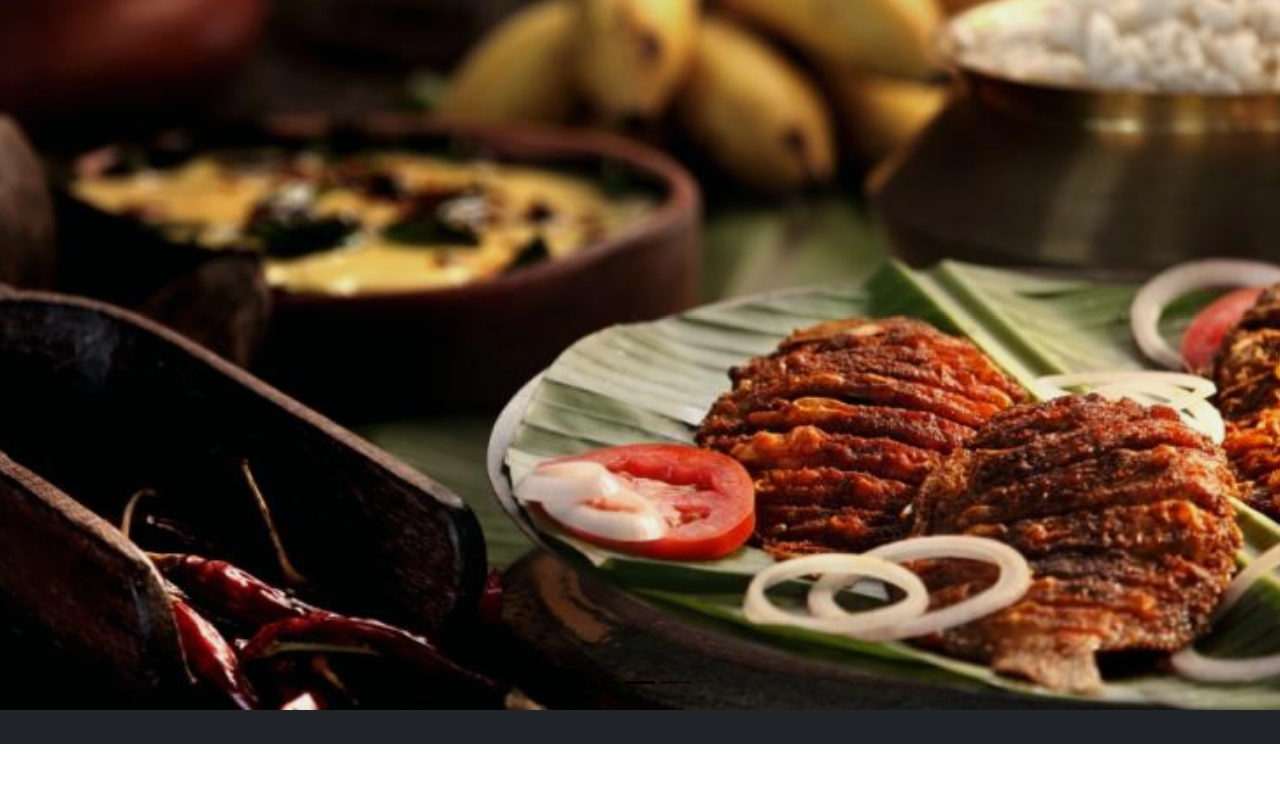
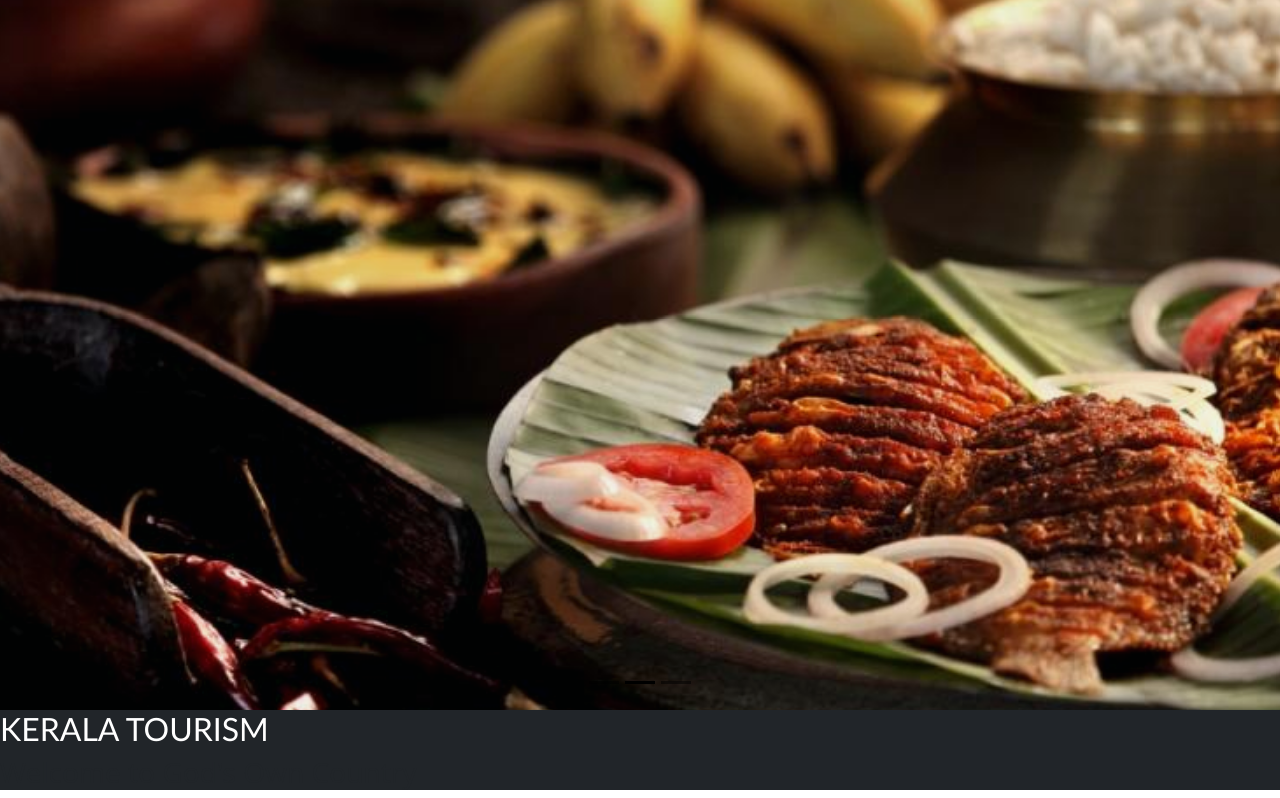
Before and after one commit to vsm00/Kerala-Tourism-org, a plain HTML site: page index.html in a window 1280 px wide. Shown: the part 146-944 px from the top of the page. Before the commit the page ends 898 px from the top, so only its background shows below. Drawn offline with nearby package versions, Linux system fonts and the light colour scheme.

Commit message:
Update style.css

```diff
--- a/style.css
+++ b/style.css
@@ -35,5 +35,5 @@
 .heading{
     color: white;
     font-family: 'Trebuchet MS', 'Lucida Sans Unicode', 'Lucida Grande', 'Lucida Sans', Arial, sans-serif;
-    position: absolute;top: 0;
+
 }
```
